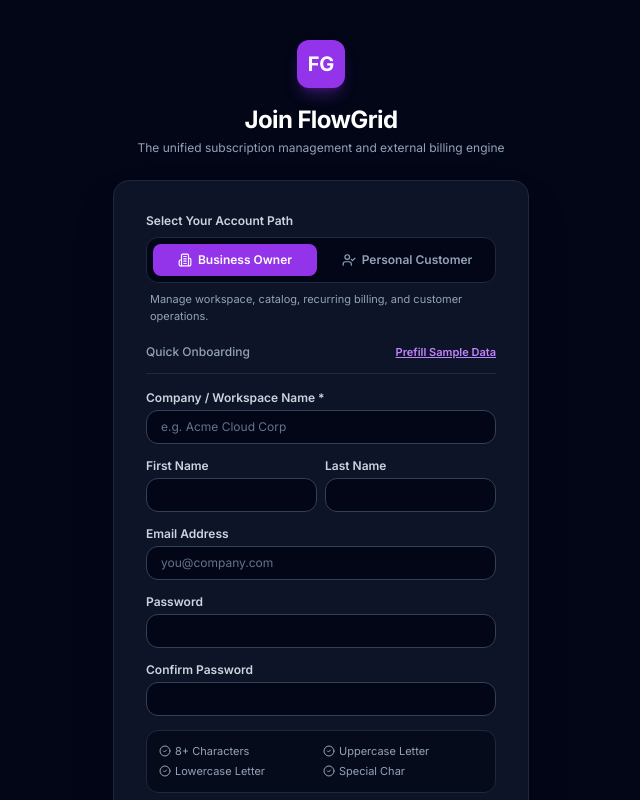
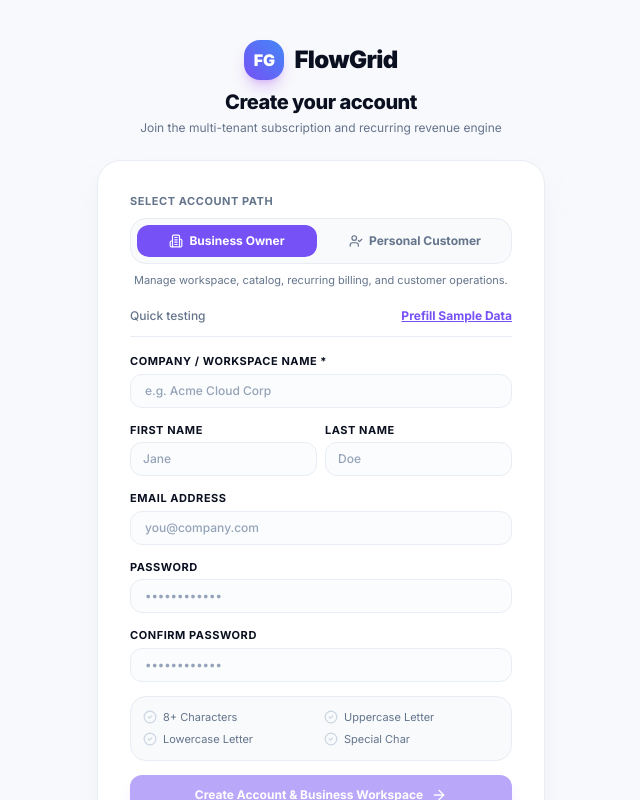
Before and after one commit to aloshy0/Makeaton, a Next.js app in the folder apps/web/: page /register in a window 1280 px wide. Shown: the top 800 px of the page, without its empty margins (319-959 px from the left). Built offline with nearby package versions, Linux system fonts and the light colour scheme; no server answers.

Commit message:
fix: landing authentication, register flow and dashboard types

```diff
--- a/apps/web/src/app/register/page.tsx
+++ b/apps/web/src/app/register/page.tsx
@@ -6,10 +6,13 @@ import { useRouter } from "next/navigation";
 import {
   ArrowRight,
   Building2,
-  ShieldCheck,
   CheckCircle2,
   UserCheck,
   Sparkles,
+  Lock,
+  Mail,
+  User,
+  AlertCircle,
 } from "lucide-react";
 import { api } from "../../lib/api";
 import { useAccount } from "../../context/account-context";
@@ -64,7 +67,7 @@ export default function RegisterPage() {
         router.push("/onboarding");
       }
     } catch (err: any) {
-      setError(err.message || "Registration failed. Please try again.");
+      setError(err?.message || "Registration failed. Please try again.");
     } finally {
       setLoading(false);
     }
@@ -90,32 +93,40 @@ export default function RegisterPage() {
   };
 
   return (
-    <div className="min-h-screen bg-slate-950 flex flex-col justify-center py-10 sm:px-6 lg:px-8">
-      <div className="sm:mx-auto sm:w-full sm:max-w-md text-center">
-        <div className="inline-flex h-12 w-12 items-center justify-center rounded-xl bg-purple-600 text-white font-bold text-xl shadow-lg shadow-purple-600/30 mb-4 font-heading">
-          FG
-        </div>
-        <h2 className="text-2xl font-bold tracking-tight text-white font-heading">Join FlowGrid</h2>
-        <p className="mt-1 text-xs text-slate-400">
-          The unified subscription management and external billing engine
+    <div className="min-h-screen bg-[#F8F9FC] flex flex-col justify-center py-10 px-4 sm:px-6 lg:px-8">
+      {/* Brand Header */}
+      <div className="sm:mx-auto sm:w-full sm:max-w-md text-center mb-6">
+        <Link href="/" className="inline-flex items-center gap-2.5 mb-2 group">
+          <div className="h-10 w-10 rounded-2xl bg-gradient-to-tr from-[#7651F5] to-[#4387F7] text-white flex items-center justify-center font-heading font-black text-base shadow-lg shadow-purple-600/25 group-hover:scale-105 transition-transform">
+            FG
+          </div>
+          <span className="font-heading font-black text-2xl tracking-tight text-[#0B1020]">
+            FlowGrid
+          </span>
+        </Link>
+        <h1 className="font-heading font-extrabold text-xl text-[#0B1020] tracking-tight">
+          Create your account
+        </h1>
+        <p className="mt-1 text-xs text-[#64748B]">
+          Join the multi-tenant subscription and recurring revenue engine
         </p>
       </div>
 
-      <div className="mt-6 sm:mx-auto sm:w-full sm:max-w-md px-4">
-        <div className="rounded-2xl border border-slate-800 bg-slate-900/90 p-8 shadow-2xl backdrop-blur-sm">
+      <div className="sm:mx-auto sm:w-full sm:max-w-md">
+        <div className="bg-white rounded-3xl border border-[#E8ECF3] p-7 sm:p-8 shadow-xl shadow-slate-200/50">
           {/* Account Type Selector */}
           <div className="mb-5">
-            <span className="text-xs font-semibold text-slate-300 block mb-2">
-              Select Your Account Path
-            </span>
-            <div className="grid grid-cols-2 gap-2 bg-slate-950 p-1.5 rounded-xl border border-slate-800">
+            <label className="block text-[11px] font-bold text-[#64748B] uppercase tracking-wider mb-2">
+              Select Account Path
+            </label>
+            <div className="grid grid-cols-2 gap-2 bg-slate-50 p-1.5 rounded-2xl border border-[#E8ECF3]">
               <button
                 type="button"
                 onClick={() => setAccountType("business")}
-                className={`flex items-center justify-center gap-1.5 py-2 px-3 rounded-lg text-xs font-semibold transition-all ${
+                className={`flex items-center justify-center gap-1.5 py-2 px-3 rounded-xl text-xs font-bold transition-all ${
                   accountType === "business"
-                    ? "bg-purple-600 text-white shadow-xs"
-                    : "text-slate-400 hover:text-white"
+                    ? "bg-[#7651F5] text-white shadow-xs"
+                    : "text-[#64748B] hover:text-[#0B1020]"
                 }`}
               >
                 <Building2 className="h-3.5 w-3.5" /> Business Owner
@@ -123,43 +134,44 @@ export default function RegisterPage() {
               <button
                 type="button"
                 onClick={() => setAccountType("personal")}
-                className={`flex items-center justify-center gap-1.5 py-2 px-3 rounded-lg text-xs font-semibold transition-all ${
+                className={`flex items-center justify-center gap-1.5 py-2 px-3 rounded-xl text-xs font-bold transition-all ${
                   accountType === "personal"
-                    ? "bg-purple-600 text-white shadow-xs"
-                    : "text-slate-400 hover:text-white"
+                    ? "bg-[#7651F5] text-white shadow-xs"
+                    : "text-[#64748B] hover:text-[#0B1020]"
                 }`}
               >
                 <UserCheck className="h-3.5 w-3.5" /> Personal Customer
               </button>
             </div>
-            <p className="text-[11px] text-slate-400 mt-2 px-1">
+            <p className="text-[11px] text-[#64748B] mt-2 px-1">
               {accountType === "business"
                 ? "Manage workspace, catalog, recurring billing, and customer operations."
-                : "Subscribe to plans, track renewals, pay invoices, and monitor quotas."}
+                : "Discover plans, track renewals, pay invoices, and manage subscriptions."}
             </p>
           </div>
 
-          <div className="flex items-center justify-between mb-4 pb-3 border-b border-slate-800">
-            <span className="text-xs text-slate-400 font-medium">Quick Onboarding</span>
+          <div className="flex items-center justify-between mb-4 pb-3 border-b border-[#E8ECF3]">
+            <span className="text-xs text-[#64748B] font-medium">Quick testing</span>
             <button
               type="button"
               onClick={accountType === "business" ? prefillDemoBusiness : prefillDemoCustomer}
-              className="text-[11px] font-semibold text-purple-400 hover:text-purple-300 underline"
+              className="text-xs font-bold text-[#7651F5] hover:text-[#5B3CD4] underline"
             >
               Prefill Sample Data
             </button>
           </div>
 
           {error && (
-            <div className="mb-4 rounded-xl border border-rose-500/30 bg-rose-950/40 p-3 text-xs text-rose-300">
-              {error}
+            <div className="mb-4 rounded-2xl border border-rose-200 bg-rose-50/80 p-3.5 text-xs text-rose-700 flex items-start gap-2">
+              <AlertCircle className="w-4 h-4 text-rose-600 shrink-0 mt-0.5" />
+              <span>{error}</span>
             </div>
           )}
 
           <form onSubmit={handleSubmit} className="space-y-3.5">
             {accountType === "business" && (
               <div>
-                <label className="block text-xs font-semibold text-slate-300 mb-1">
+                <label className="block text-[11px] font-bold text-[#0B1020] uppercase tracking-wider mb-1">
                   Company / Workspace Name *
                 </label>
                 <input
@@ -168,14 +180,14 @@ export default function RegisterPage() {
                   value={companyName}
                   onChange={(e) => setCompanyName(e.target.value)}
                   placeholder="e.g. Acme Cloud Corp"
-                  className="w-full rounded-xl border border-slate-700 bg-slate-950 px-3.5 py-2 text-xs text-white placeholder-slate-500 focus:border-purple-500 focus:outline-none focus:ring-1 focus:ring-purple-500"
+                  className="w-full rounded-xl border border-[#E8ECF3] bg-slate-50/50 px-3.5 py-2 text-xs text-[#0B1020] placeholder-slate-400 focus:border-[#7651F5] focus:bg-white focus:outline-none focus:ring-2 focus:ring-[#7651F5]/15 font-medium"
                 />
               </div>
             )}
 
             <div className="grid grid-cols-2 gap-2">
               <div>
-                <label className="block text-xs font-semibold text-slate-300 mb-1">
+                <label className="block text-[11px] font-bold text-[#0B1020] uppercase tracking-wider mb-1">
                   First Name
                 </label>
                 <input
@@ -183,23 +195,27 @@ export default function RegisterPage() {
                   required
                   value={firstName}
                   onChange={(e) => setFirstName(e.target.value)}
-                  className="w-full rounded-xl border border-slate-700 bg-slate-950 px-3 py-2 text-xs text-white placeholder-slate-500 focus:border-purple-500 focus:outline-none"
+                  placeholder="Jane"
+                  className="w-full rounded-xl border border-[#E8ECF3] bg-slate-50/50 px-3 py-2 text-xs text-[#0B1020] placeholder-slate-400 focus:border-[#7651F5] focus:bg-white focus:outline-none font-medium"
                 />
               </div>
               <div>
-                <label className="block text-xs font-semibold text-slate-300 mb-1">Last Name</label>
+                <label className="block text-[11px] font-bold text-[#0B1020] uppercase tracking-wider mb-1">
+                  Last Name
+                </label>
                 <input
                   type="text"
                   required
                   value={lastName}
                   onChange={(e) => setLastName(e.target.value)}
-                  className="w-full rounded-xl border border-slate-700 bg-slate-950 px-3 py-2 text-xs text-white placeholder-slate-500 focus:border-purple-500 focus:outline-none"
+                  placeholder="Doe"
+                  className="w-full rounded-xl border border-[#E8ECF3] bg-slate-50/50 px-3 py-2 text-xs text-[#0B1020] placeholder-slate-400 focus:border-[#7651F5] focus:bg-white focus:outline-none font-medium"
                 />
               </div>
             </div>
 
             <div>
-              <label className="block text-xs font-semibold text-slate-300 mb-1">
+              <label className="block text-[11px] font-bold text-[#0B1020] uppercase tracking-wider mb-1">
                 Email Address
               </label>
               <input
@@ -208,23 +224,26 @@ export default function RegisterPage() {
                 value={email}
                 onChange={(e) => setEmail(e.target.value)}
                 placeholder={accountType === "business" ? "you@company.com" : "you@example.com"}
-                className="w-full rounded-xl border border-slate-700 bg-slate-950 px-3.5 py-2 text-xs text-white placeholder-slate-500 focus:border-purple-500 focus:outline-none"
+                className="w-full rounded-xl border border-[#E8ECF3] bg-slate-50/50 px-3.5 py-2 text-xs text-[#0B1020] placeholder-slate-400 focus:border-[#7651F5] focus:bg-white focus:outline-none font-medium"
               />
             </div>
 
             <div>
-              <label className="block text-xs font-semibold text-slate-300 mb-1">Password</label>
+              <label className="block text-[11px] font-bold text-[#0B1020] uppercase tracking-wider mb-1">
+                Password
+              </label>
               <input
                 type="password"
                 required
                 value={password}
                 onChange={(e) => setPassword(e.target.value)}
-                className="w-full rounded-xl border border-slate-700 bg-slate-950 px-3.5 py-2 text-xs text-white placeholder-slate-500 focus:border-purple-500 focus:outline-none"
+                placeholder="••••••••••••"
+                className="w-full rounded-xl border border-[#E8ECF3] bg-slate-50/50 px-3.5 py-2 text-xs text-[#0B1020] placeholder-slate-400 focus:border-[#7651F5] focus:bg-white focus:outline-none font-medium"
               />
             </div>
 
             <div>
-              <label className="block text-xs font-semibold text-slate-300 mb-1">
+              <label className="block text-[11px] font-bold text-[#0B1020] uppercase tracking-wider mb-1">
                 Confirm Password
               </label>
               <input
@@ -232,30 +251,45 @@ export default function RegisterPage() {
                 required
                 value={confirmPassword}
                 onChange={(e) => setConfirmPassword(e.target.value)}
-                className="w-full rounded-xl border border-slate-700 bg-slate-950 px-3.5 py-2 text-xs text-white placeholder-slate-500 focus:border-purple-500 focus:outline-none"
+                placeholder="••••••••••••"
+                className="w-full rounded-xl border border-[#E8ECF3] bg-slate-50/50 px-3.5 py-2 text-xs text-[#0B1020] placeholder-slate-400 focus:border-[#7651F5] focus:bg-white focus:outline-none font-medium"
               />
             </div>
 
-            {/* Checklist */}
-            <div className="rounded-xl border border-slate-800 bg-slate-950/60 p-3 space-y-1 text-[11px] text-slate-400">
-              <div className="grid grid-cols-2 gap-1">
+            {/* Password Validation Grid */}
+            <div className="rounded-2xl border border-[#E8ECF3] bg-slate-50 p-3 space-y-1 text-[11px] text-[#64748B]">
+              <div className="grid grid-cols-2 gap-1.5">
                 <span
-                  className={`flex items-center gap-1 ${hasMinLength ? "text-emerald-400" : ""}`}
+                  className={`flex items-center gap-1.5 ${hasMinLength ? "text-emerald-700 font-bold" : ""}`}
                 >
-                  <CheckCircle2 className="h-3 w-3" /> 8+ Characters
+                  <CheckCircle2
+                    className={`h-3.5 w-3.5 ${hasMinLength ? "text-emerald-600" : "text-slate-300"}`}
+                  />
+                  8+ Characters
                 </span>
                 <span
-                  className={`flex items-center gap-1 ${hasUppercase ? "text-emerald-400" : ""}`}
+                  className={`flex items-center gap-1.5 ${hasUppercase ? "text-emerald-700 font-bold" : ""}`}
                 >
-                  <CheckCircle2 className="h-3 w-3" /> Uppercase Letter
+                  <CheckCircle2
+                    className={`h-3.5 w-3.5 ${hasUppercase ? "text-emerald-600" : "text-slate-300"}`}
+                  />
+                  Uppercase Letter
                 </span>
                 <span
-                  className={`flex items-center gap-1 ${hasLowercase ? "text-emerald-400" : ""}`}
+                  className={`flex items-center gap-1.5 ${hasLowercase ? "text-emerald-700 font-bold" : ""}`}
                 >
-                  <CheckCircle2 className="h-3 w-3" /> Lowercase Letter
+                  <CheckCircle2
+                    className={`h-3.5 w-3.5 ${hasLowercase ? "text-emerald-600" : "text-slate-300"}`}
+                  />
+                  Lowercase Letter
                 </span>
-                <span className={`flex items-center gap-1 ${hasSpecial ? "text-emerald-400" : ""}`}>
-                  <CheckCircle2 className="h-3 w-3" /> Special Char
+                <span
+                  className={`flex items-center gap-1.5 ${hasSpecial ? "text-emerald-700 font-bold" : ""}`}
+                >
+                  <CheckCircle2
+                    className={`h-3.5 w-3.5 ${hasSpecial ? "text-emerald-600" : "text-slate-300"}`}
+                  />
+                  Special Char
                 </span>
               </div>
             </div>
@@ -265,20 +299,20 @@ export default function RegisterPage() {
               disabled={
                 loading || !isPasswordValid || (accountType === "business" && !companyName.trim())
               }
-              className="w-full rounded-xl bg-purple-600 py-3 text-xs font-semibold text-white shadow-lg shadow-purple-600/30 hover:bg-purple-500 transition-colors disabled:opacity-50 flex items-center justify-center gap-2 mt-2 font-heading"
+              className="w-full rounded-xl bg-[#7651F5] hover:bg-[#643ee4] py-3 text-xs font-bold text-white shadow-lg shadow-purple-600/25 transition-all disabled:opacity-50 flex items-center justify-center gap-2 mt-2 font-heading"
             >
               {loading
                 ? "Creating Account..."
                 : accountType === "business"
                   ? "Create Account & Business Workspace"
                   : "Create Personal Account"}
-              <ArrowRight className="h-3.5 w-3.5" />
+              <ArrowRight className="h-4 w-4" />
             </button>
           </form>
 
-          <div className="mt-5 text-center text-xs text-slate-400">
+          <div className="mt-5 text-center text-xs text-[#64748B]">
             Already have an account?{" "}
-            <Link href="/login" className="font-semibold text-purple-400 hover:underline">
+            <Link href="/login" className="font-bold text-[#7651F5] hover:underline">
               Sign In
             </Link>
           </div>
```
Also changed, not shown: apps/web/src/components/landing/HeroSection.tsx (+9 -16 lines).
